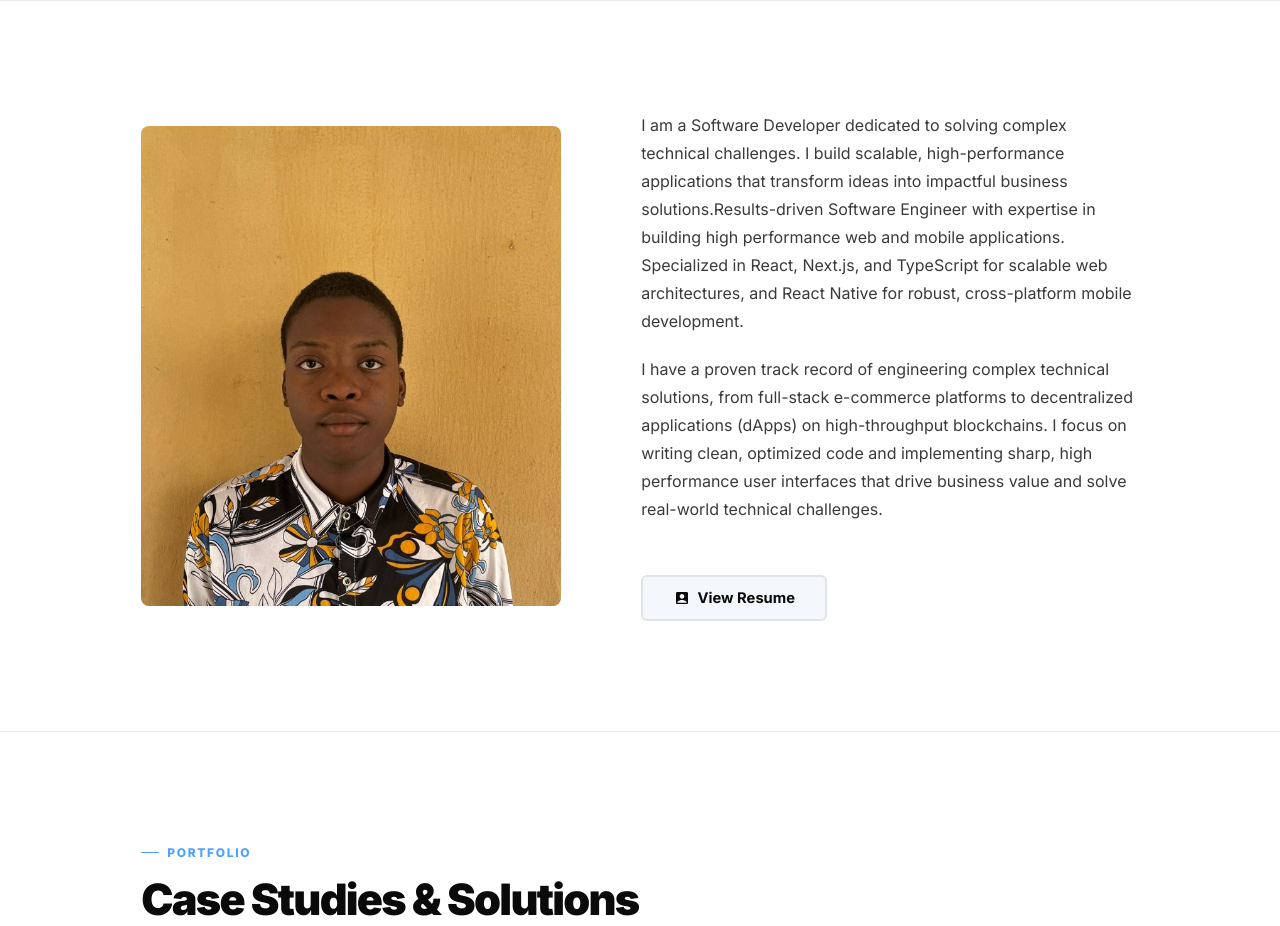
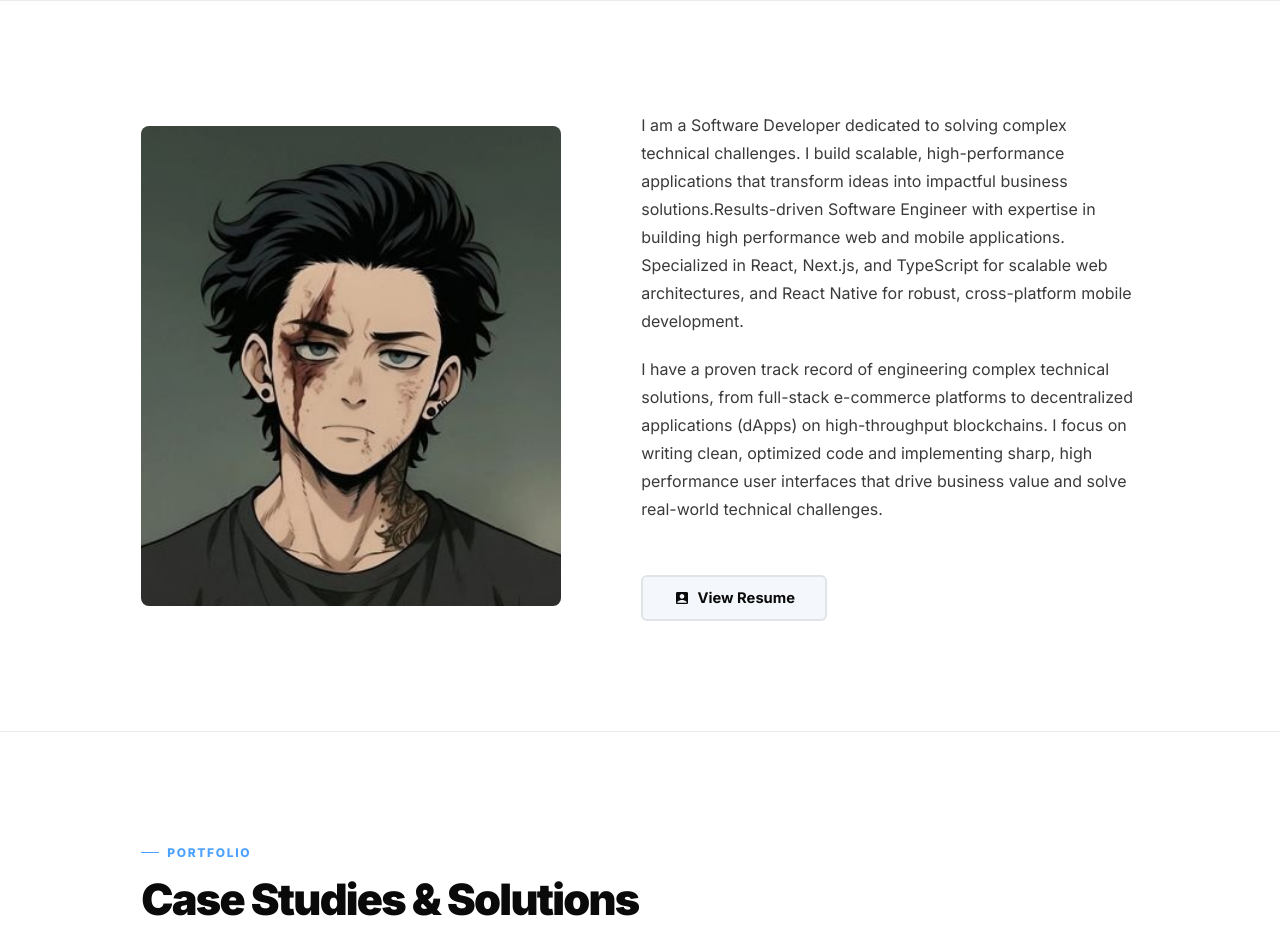
Before and after one commit to Glitch8x/glitch, a website built with Vite: page index.html in a window 1280 px wide. Shown: the part 800-1726 px from the top of the page. Built offline with nearby package versions, Linux system fonts and the light colour scheme.

Commit message:
Update profile image in About section

```diff
--- a/index.html
+++ b/index.html
@@ -105,7 +105,7 @@
       <div class="wrap">
         <div class="about">
           <div class="about__img-wrap">
-            <img src="IMG-20260219-WA0025.jpg" alt="glitch-EX" class="about__img" />
+            <img src="FuBm-0f4_400x400.jpg" alt="glitch-EX" class="about__img" />
           </div>
           <div class="about__text">
             <p> I am a Software Developer dedicated to solving complex technical challenges. I build scalable,
```
Also changed, not shown: FuBm-0f4_400x400.jpg (added).
